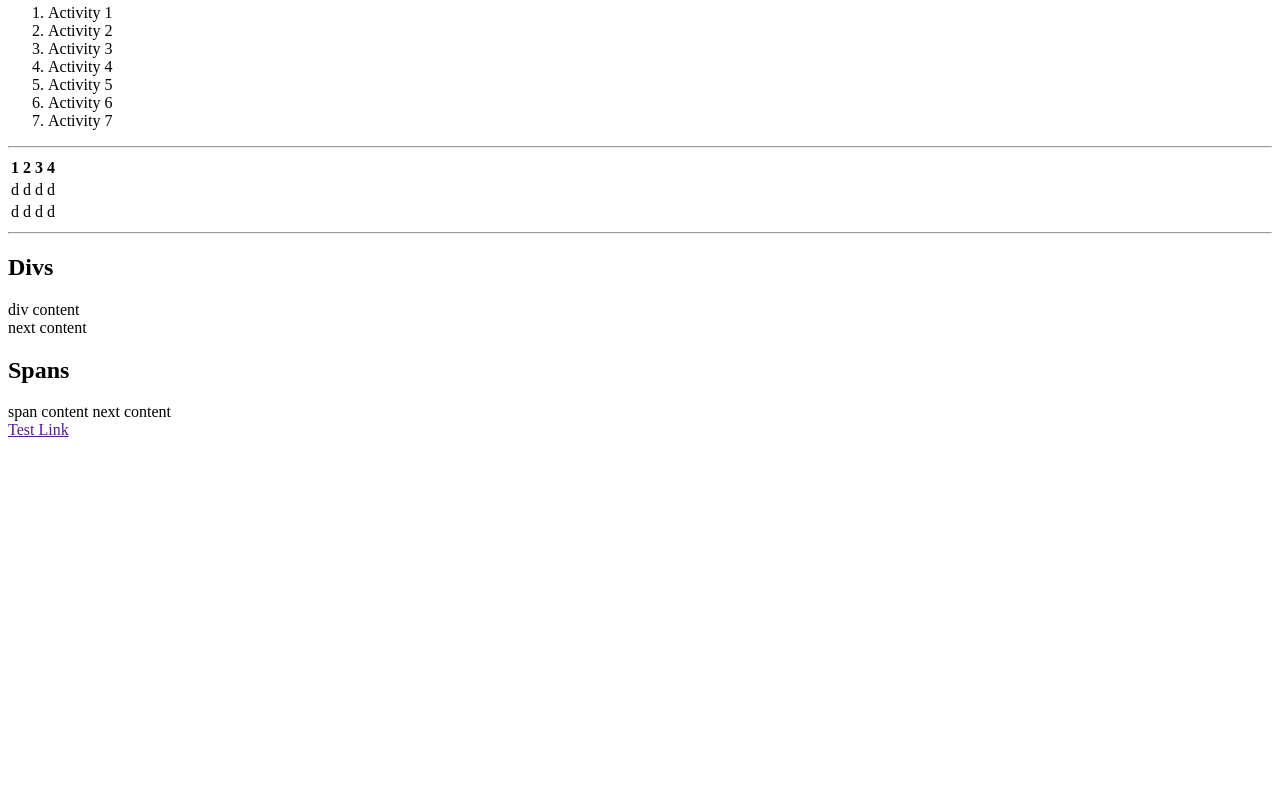
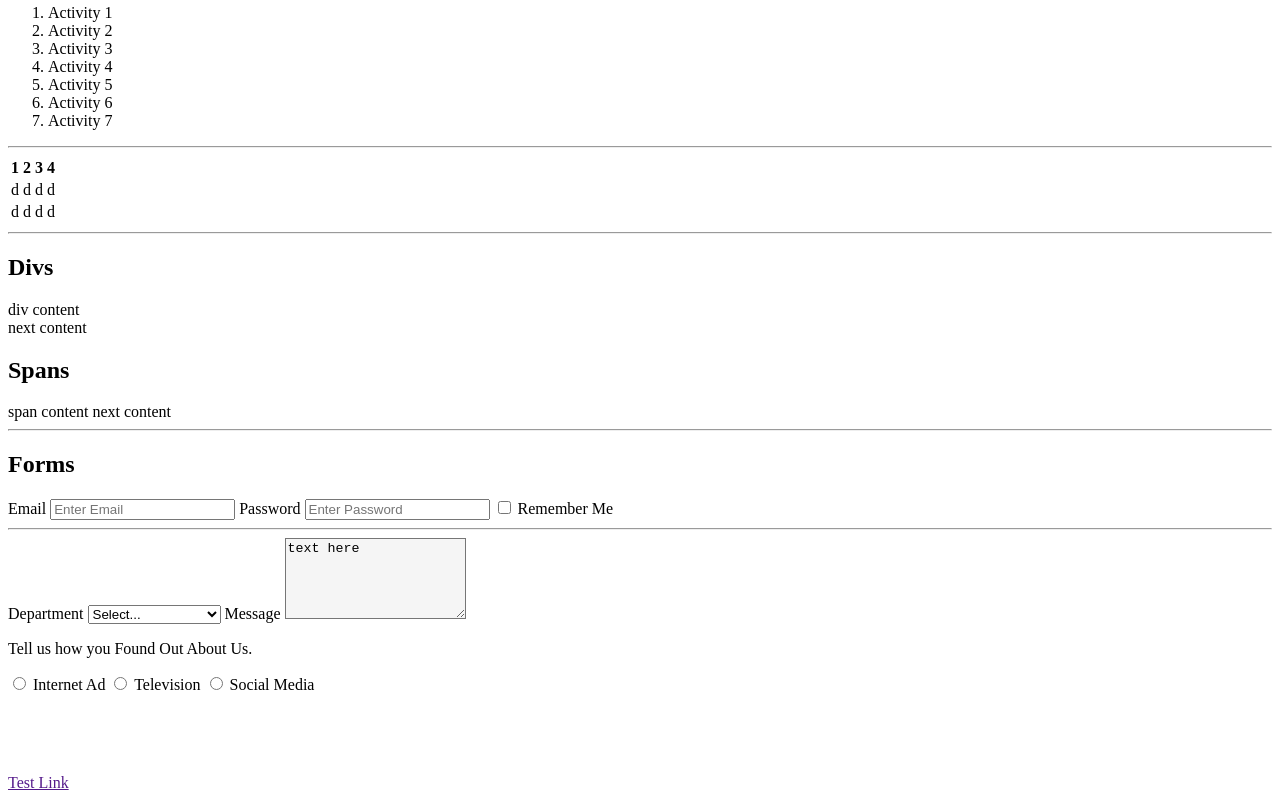
Before and after one commit to Valkiechu/simple-travel-site, a plain HTML site: page learning.html in a window 1280 px wide. Shown: the part 1432-2232 px from the top of the page. Before the commit the page ends 1879 px from the top, so only its background shows below. Drawn offline with Linux system fonts and the light colour scheme.

Commit message:
added username and password as well as some css

```diff
--- a/css/styles.css
+++ b/css/styles.css
@@ -0,0 +1,10 @@
+footer{
+    margin-top: 5em;
+}
+
+#message{
+    text-align: left;
+    background-color: whitesmoke;
+    white-space: normal;
+
+}
--- a/learning.html
+++ b/learning.html
@@ -10,6 +10,7 @@
     <header>
       <a href="index.html">Home</a>
       <a href="photo-gallery.html">photo-gallery</a>
+      <link rel="stylesheet" href="css/styles.css">
 
     </header>
     <main>
@@ -94,9 +95,47 @@
 
       <span>span content</span>
       next content
+      <hr>
+      <h2>Forms</h2>
+
+      <form action="">
+        <label for="">Email</label>
+        <input id="email" type="text" name="email" placeholder="Enter Email">
+
+        <label for="Password">Password</label>
+        <input type="Password" name="Password" id="Password" placeholder="Enter Password">
+
+        <input type="Checkbox" name="rememberMe" id="remember-me">
+        <label for="remember-me">Remember Me</label>
+
+      </form>
+
+      <hr>
+
+      <form action="">
+        <label for="department">Department</label>
+        <select name="department" id="department" vaule="pr">
+          <option value="">Select...</option>
+          <option value="hr">Human Resources</option>
+          <option value="pr">Public Relations</option>
+          <option value="cr">Customer Support</option>
+        </select>
+        <label for="message">Message</label>
+        <textarea name="message" id="message" cols="20" rows="5">text here</textarea>
+
+        <p>Tell us how you Found Out About Us.</p>
+        <input type="radio" name="refferral-source" id="internet">
+        <label for="radio">Internet Ad</label>
+        <input type="radio" name="refferral-source" id="tv-ad">
+        <label for="radio">Television</label>
+        <input type="radio" name="refferral-source" id="social-media">
+        <label for="radio">Social Media</label>
+
+      </form>
     </main>
     <footer>
       <a href="">Test Link</a>
+
     </footer>
   </body>
 </html>
```
Also changed, not shown: homepage.html (+7 -0 lines), photo-gallery.html (+3 -1 lines).
